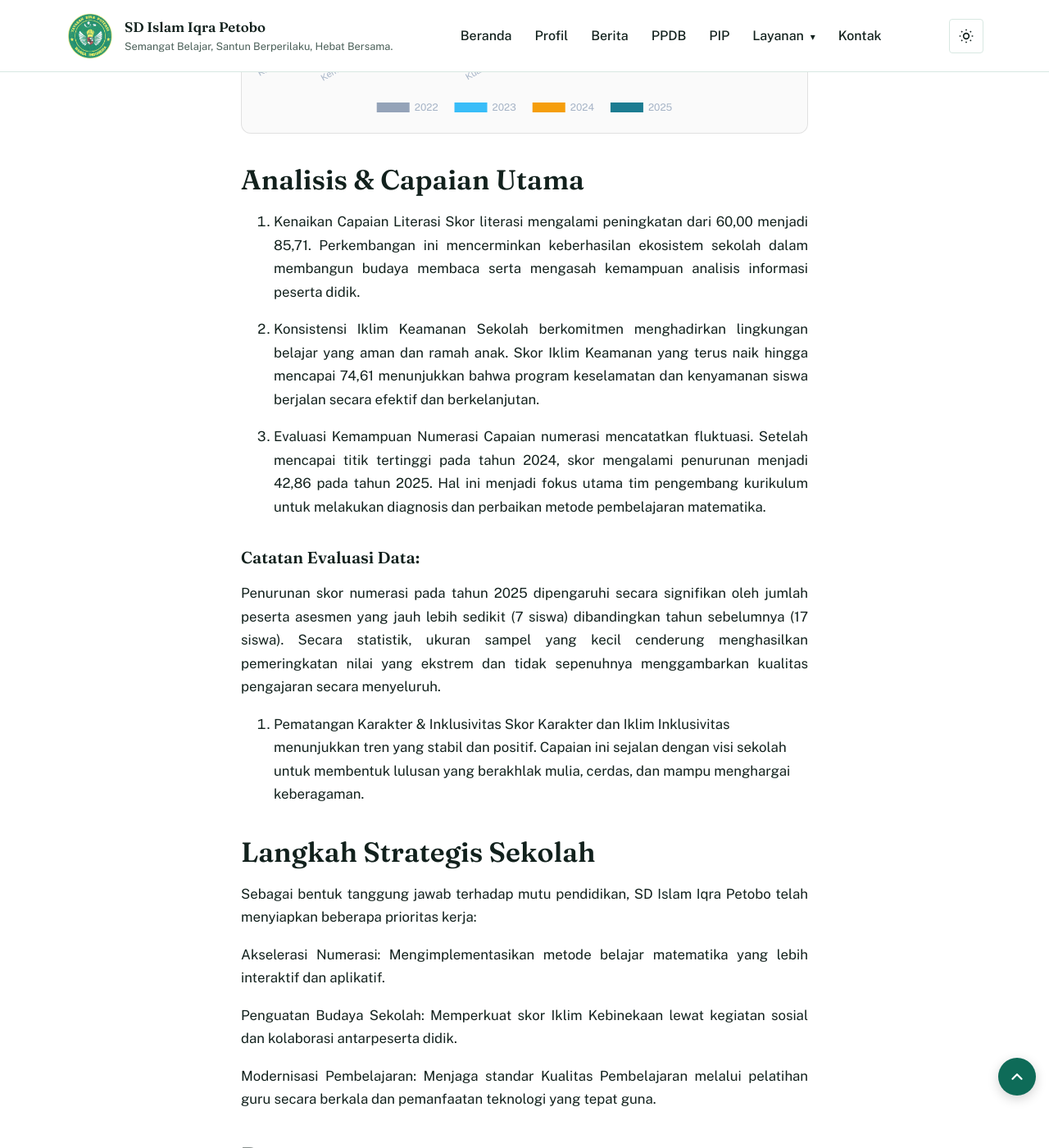
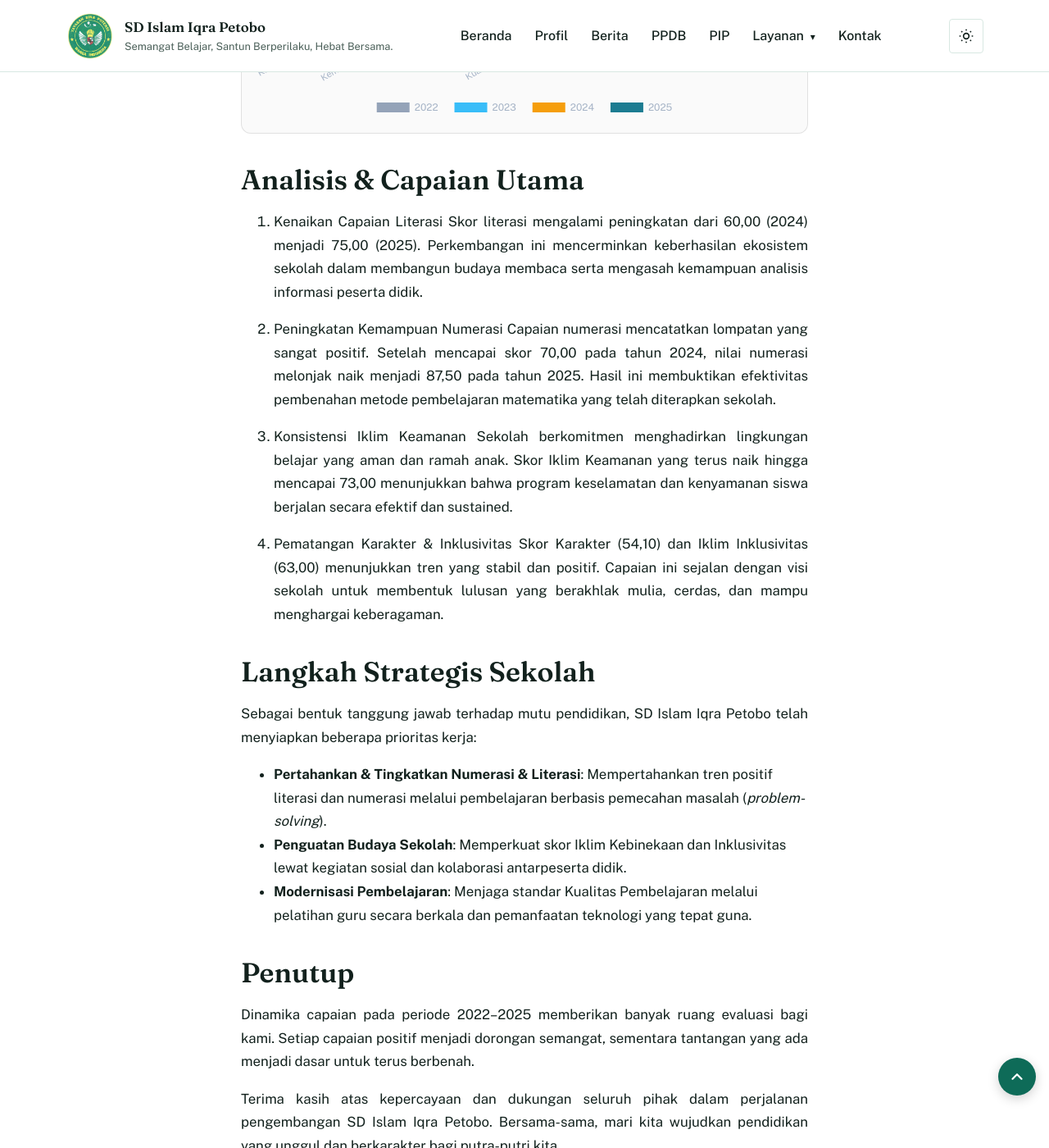
Before and after one commit to IQRADevl/iqradevl.github.io, a Jekyll site: the page built from _posts/2025-12-12-hasil-rapor-pendidikan.md, in a window 1280 px wide and 1400 px high, scrolled down 818 px. Shown: the whole window at 82% size. Built offline with Jekyll 4.4.1, drawn with Linux system fonts in a browser that asks for light colours.

Commit message:
Adjust Chart.js styles and update report content
Added consistent Chart.js axis styling (grid.color, grid.borderColor, and border.color) across _posts/2025-12-12-hasil-rapor-pendidikan.md and pip.md; removed inline comment fragments in _posts/2026-06-30-hasil-tka.md. Revised educational report text in 2025-12-12-hasil-rapor-pendidikan.md: updated literacy, numeracy, and safety scores, reorganized analysis points, and reformatted strategic actions for clarity.

```diff
--- a/_posts/2025-12-12-hasil-rapor-pendidikan.md
+++ b/_posts/2025-12-12-hasil-rapor-pendidikan.md
@@ -95,6 +95,10 @@ Kami meyakini bahwa data merupakan kompas yang mengarahkan sekolah menuju kualit
               color: textColor
             },
             grid: {
+              color: gridColor,
+              borderColor: gridColor
+            },
+            border: {
               color: gridColor
             }
           },
@@ -107,6 +111,9 @@ Kami meyakini bahwa data merupakan kompas yang mengarahkan sekolah menuju kualit
             },
             grid: {
               display: false
+            },
+            border: {
+              color: gridColor
             }
           }
         }
@@ -117,29 +124,23 @@ Kami meyakini bahwa data merupakan kompas yang mengarahkan sekolah menuju kualit
 
 ## Analisis & Capaian Utama
 1. Kenaikan Capaian Literasi
-Skor literasi mengalami peningkatan dari 60,00 menjadi 85,71. Perkembangan ini mencerminkan keberhasilan ekosistem sekolah dalam membangun budaya membaca serta mengasah kemampuan analisis informasi peserta didik.
+Skor literasi mengalami peningkatan dari 60,00 (2024) menjadi 75,00 (2025). Perkembangan ini mencerminkan keberhasilan ekosistem sekolah dalam membangun budaya membaca serta mengasah kemampuan analisis informasi peserta didik.
 
-2. Konsistensi Iklim Keamanan
-Sekolah berkomitmen menghadirkan lingkungan belajar yang aman dan ramah anak. Skor Iklim Keamanan yang terus naik hingga mencapai 74,61 menunjukkan bahwa program keselamatan dan kenyamanan siswa berjalan secara efektif dan berkelanjutan.
+2. Peningkatan Kemampuan Numerasi
+Capaian numerasi mencatatkan lompatan yang sangat positif. Setelah mencapai skor 70,00 pada tahun 2024, nilai numerasi melonjak naik menjadi 87,50 pada tahun 2025. Hasil ini membuktikan efektivitas pembenahan metode pembelajaran matematika yang telah diterapkan sekolah.
 
-3. Evaluasi Kemampuan Numerasi
-Capaian numerasi mencatatkan fluktuasi. Setelah mencapai titik tertinggi pada tahun 2024, skor mengalami penurunan menjadi 42,86 pada tahun 2025. Hal ini menjadi fokus utama tim pengembang kurikulum untuk melakukan diagnosis dan perbaikan metode pembelajaran matematika.
-
-### Catatan Evaluasi Data:
-
-Penurunan skor numerasi pada tahun 2025 dipengaruhi secara signifikan oleh jumlah peserta asesmen yang jauh lebih sedikit (7 siswa) dibandingkan tahun sebelumnya (17 siswa). Secara statistik, ukuran sampel yang kecil cenderung menghasilkan pemeringkatan nilai yang ekstrem dan tidak sepenuhnya menggambarkan kualitas pengajaran secara menyeluruh.
+3. Konsistensi Iklim Keamanan
+Sekolah berkomitmen menghadirkan lingkungan belajar yang aman dan ramah anak. Skor Iklim Keamanan yang terus naik hingga mencapai 73,00 menunjukkan bahwa program keselamatan dan kenyamanan siswa berjalan secara efektif dan sustained.
 
 4. Pematangan Karakter & Inklusivitas
-Skor Karakter dan Iklim Inklusivitas menunjukkan tren yang stabil dan positif. Capaian ini sejalan dengan visi sekolah untuk membentuk lulusan yang berakhlak mulia, cerdas, dan mampu menghargai keberagaman.
+Skor Karakter (54,10) dan Iklim Inklusivitas (63,00) menunjukkan tren yang stabil dan positif. Capaian ini sejalan dengan visi sekolah untuk membentuk lulusan yang berakhlak mulia, cerdas, dan mampu menghargai keberagaman.
 
 ## Langkah Strategis Sekolah
 Sebagai bentuk tanggung jawab terhadap mutu pendidikan, SD Islam Iqra Petobo telah menyiapkan beberapa prioritas kerja:
 
-Akselerasi Numerasi: Mengimplementasikan metode belajar matematika yang lebih interaktif dan aplikatif.
-
-Penguatan Budaya Sekolah: Memperkuat skor Iklim Kebinekaan lewat kegiatan sosial dan kolaborasi antarpeserta didik.
-
-Modernisasi Pembelajaran: Menjaga standar Kualitas Pembelajaran melalui pelatihan guru secara berkala dan pemanfaatan teknologi yang tepat guna.
+* **Pertahankan & Tingkatkan Numerasi & Literasi**: Mempertahankan tren positif literasi dan numerasi melalui pembelajaran berbasis pemecahan masalah (*problem-solving*).
+* **Penguatan Budaya Sekolah**: Memperkuat skor Iklim Kebinekaan dan Inklusivitas lewat kegiatan sosial dan kolaborasi antarpeserta didik.
+* **Modernisasi Pembelajaran**: Menjaga standar Kualitas Pembelajaran melalui pelatihan guru secara berkala dan pemanfaatan teknologi yang tepat guna.
 
 ## Penutup
 Dinamika capaian pada periode 2022–2025 memberikan banyak ruang evaluasi bagi kami. Setiap capaian positif menjadi dorongan semangat, sementara tantangan yang ada menjadi dasar untuk terus berbenah.
```
Also changed, not shown: _posts/2026-06-30-hasil-tka.md (+2 -2 lines), pip.md (+7 -0 lines).
